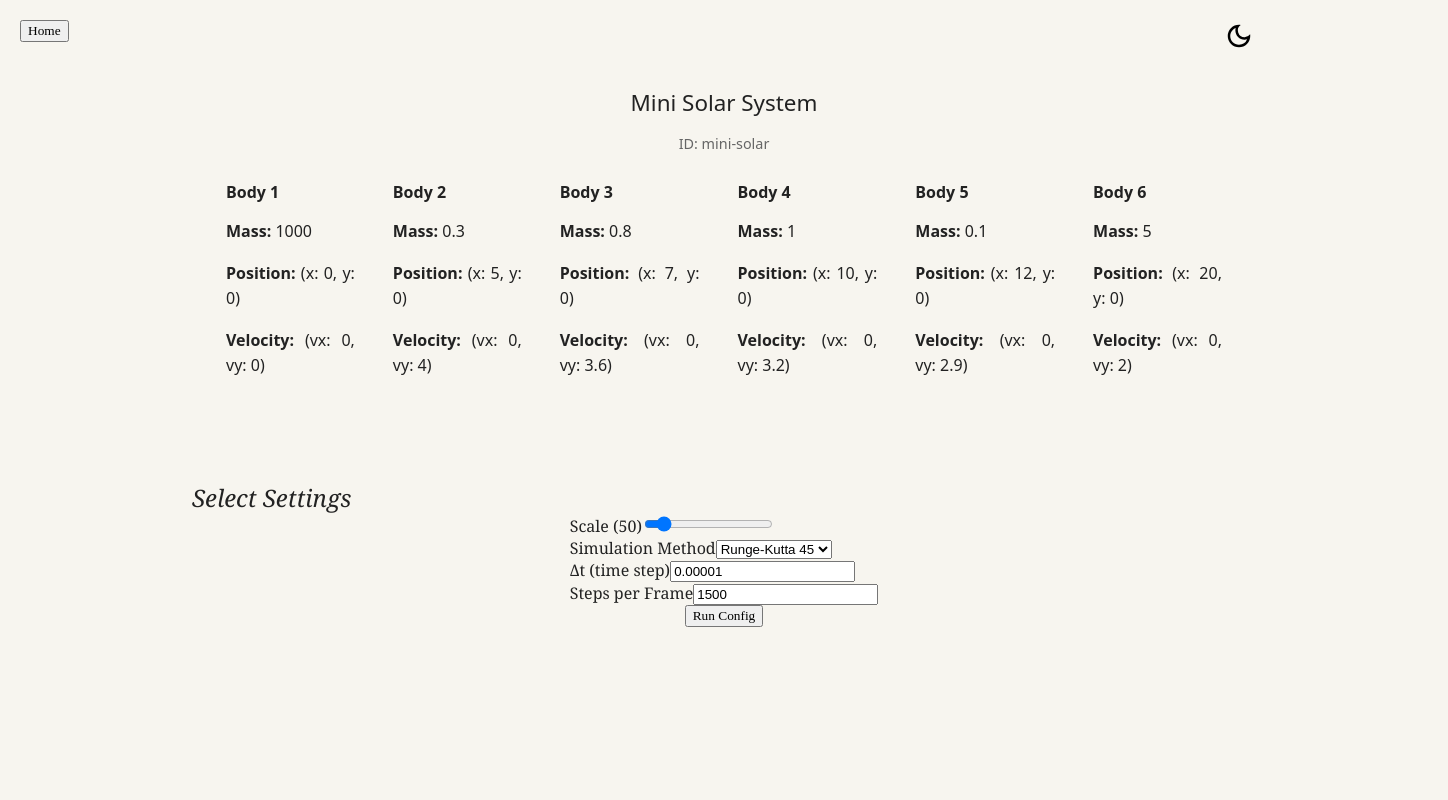
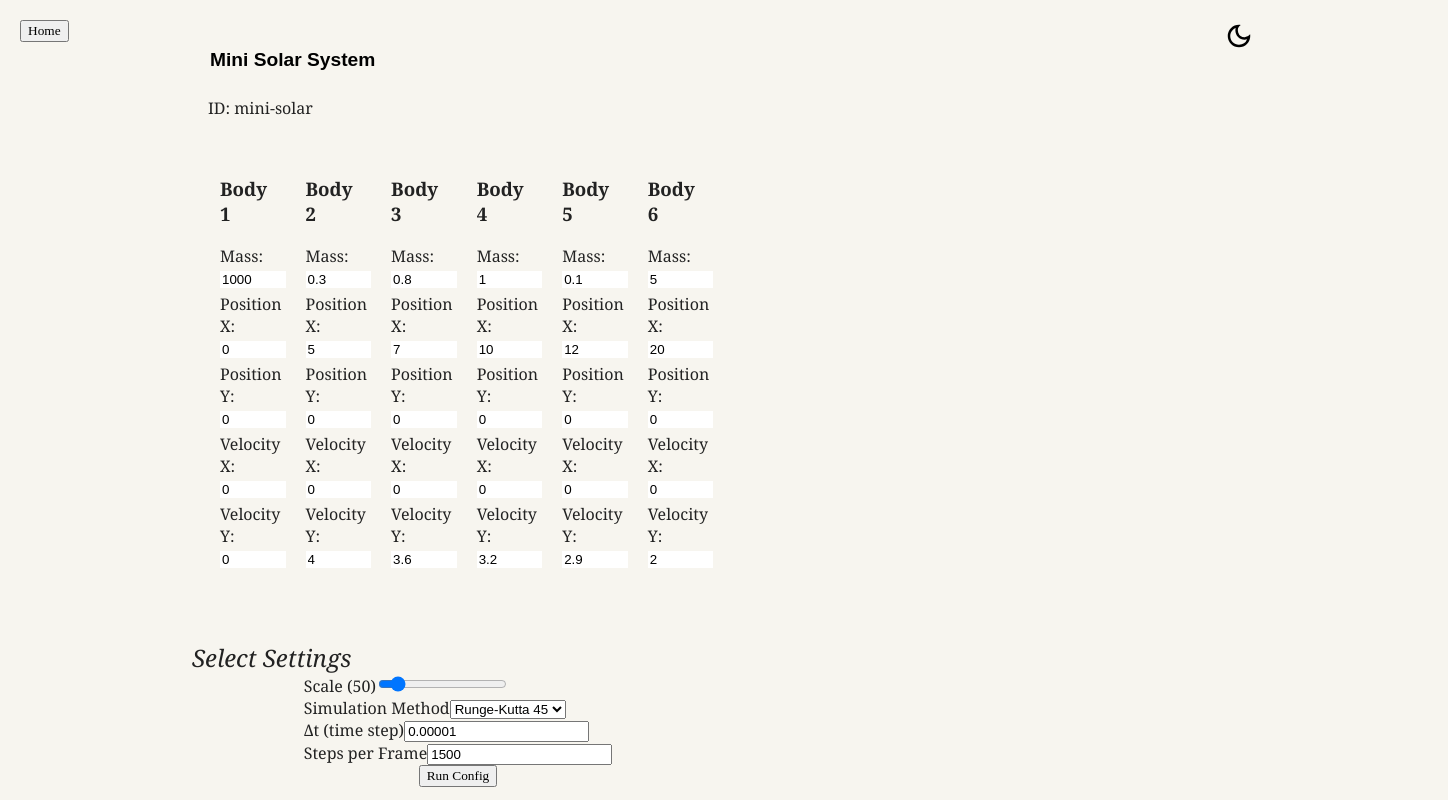
Before and after one commit to tachi-vi/to-sympan, a React (Vite) app: page / in a window 1280 px wide. Both pictures are taken after a click on the button "Mini Solar System". Shown: the top 800 px of the page, 1448 px wide, since content can reach past the window. Built offline with nearby package versions, Linux system fonts and the light colour scheme.

Commit message:
make the configurations editable

```diff
--- a/src/components/ConfigDisplay.css
+++ b/src/components/ConfigDisplay.css
@@ -1,38 +1,36 @@
 .config-card {
-  max-width: 100%;
-  margin: 20px auto;
-  padding: 16px 20px;
-  font-family: system-ui, sans-serif;
+  padding: 1rem;
+  border-radius: 12px;
+  max-width: 500px;
 }
 
-
-.config-title {
-  text-align: center;
-  margin-bottom: 4px;
-  font-size: 1.4rem;
+.config-title-input {
+  font-size: 1.2rem;
+  font-weight: bold;
+  width: 100%;
+  border: none;
+  background: transparent;
+  margin-bottom: 0.5rem;
 }
 
-.config-id {
-  text-align: center;
-  color: #666;
-  font-size: 0.9rem;
-  margin-bottom: 16px;
-}
-
-.body-list {
+.body-list{
   display: flex;
   flex-direction: row;
-  gap: 10px;
-  overflow: scroll;
-  width: 80vw;
 }
 
 .body-item {
-  padding: 10px 14px;
   border-radius: 8px;
+  padding: 0.75rem;
+  margin-top: 0.5rem;
 }
 
-.body-header {
-  margin: 0 0 6px 0;
-  font-size: 1rem;
+.body-item label {
+  display: block;
+  margin: 0.25rem 0;
 }
+
+.body-item input {
+  width: 100%;
+  border-radius: 0px;
+  border: 0px;
+}
--- a/src/components/ConfigInfo.jsx
+++ b/src/components/ConfigInfo.jsx
@@ -1,21 +1,77 @@
 import React from "react";
-import "./ConfigDisplay.css"; // import the CSS below
+import "./ConfigDisplay.css";
 
-export default function ConfigDisplay({ config }) {
+export default function ConfigDisplay({ config, onConfigChange }) {
   if (!config) return null;
 
+  // Handles edits to any field
+  const handleChange = (index, field, value) => {
+    const updatedBodies = config.bodies.map((body, i) =>
+      i === index ? { ...body, [field]: parseFloat(value) || 0 } : body
+    );
+
+    const updatedConfig = { ...config, bodies: updatedBodies };
+    onConfigChange(updatedConfig); // propagate change upward
+  };
+
+  const handleNameChange = (e) => {
+    onConfigChange({ ...config, name: e.target.value });
+  };
+
   return (
-    <div className="config-card">
-      <h2 className="config-title">{config.name}</h2>
+    <div className="config-card editable">
+      <input
+        className="config-title-input"
+        value={config.name}
+        onChange={handleNameChange}
+        placeholder="Config name"
+      />
       <p className="config-id">ID: {config.id}</p>
 
       <div className="body-list">
         {config.bodies.map((body, index) => (
           <div key={index} className="body-item">
             <h3 className="body-header">Body {index + 1}</h3>
-            <p><strong>Mass:</strong> {body.m}</p>
-            <p><strong>Position:</strong> (x: {body.x}, y: {body.y})</p>
-            <p><strong>Velocity:</strong> (vx: {body.vx}, vy: {body.vy})</p>
+            <label>
+              Mass:
+              <input
+                type="number"
+                value={body.m}
+                onChange={(e) => handleChange(index, "m", e.target.value)}
+              />
+            </label>
+            <label>
+              Position X:
+              <input
+                type="number"
+                value={body.x}
+                onChange={(e) => handleChange(index, "x", e.target.value)}
+              />
+            </label>
+            <label>
+              Position Y:
+              <input
+                type="number"
+                value={body.y}
+                onChange={(e) => handleChange(index, "y", e.target.value)}
+              />
+            </label>
+            <label>
+              Velocity X:
+              <input
+                type="number"
+                value={body.vx}
+                onChange={(e) => handleChange(index, "vx", e.target.value)}
+              />
+            </label>
+            <label>
+              Velocity Y:
+              <input
+                type="number"
+                value={body.vy}
+                onChange={(e) => handleChange(index, "vy", e.target.value)}
+              />
+            </label>
           </div>
         ))}
       </div>
--- a/src/components/Sim.jsx
+++ b/src/components/Sim.jsx
@@ -13,6 +13,8 @@ export default function Sim({ config, handleBackButton, theme, setThemeState })
   const [metricsHistory, setMetricsHistory] = useState([]);
   let systemMetricRecord = useRef([]);
   const elapsedTime = useRef(0);
+
+  const [configState, setConfig] = useState(config);
 
   const [settings, setSettings] = useState({
     scale: 50,
@@ -543,7 +545,7 @@ export default function Sim({ config, handleBackButton, theme, setThemeState })
       }
     }
 
-    let bodies = config.bodies.map((b, idx) => {
+    let bodies = configState.bodies.map((b, idx) => {
 
       const colorKeys = Object.keys(colorScheme[i]);
       const color = colorScheme[i][colorKeys[idx % colorKeys.length]];
@@ -673,7 +675,7 @@ RunSim();
           <button onClick={handleBackButton} className="button">
           Home
         </button>
-        <ConfigDisplay  config={config} />
+        <ConfigDisplay config={configState} onConfigChange={setConfig} />
         {theme=='light' ?
               <button className="themeButton" onClick={setThemeState}><MdOutlineDarkMode color='black' size={30}/></button> :
               <button className="themeButton" onClick={setThemeState}><MdOutlineDarkMode color='white' size={30}/></button>
```
